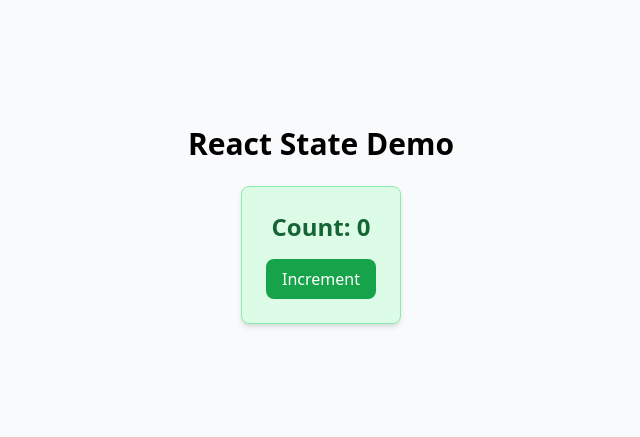
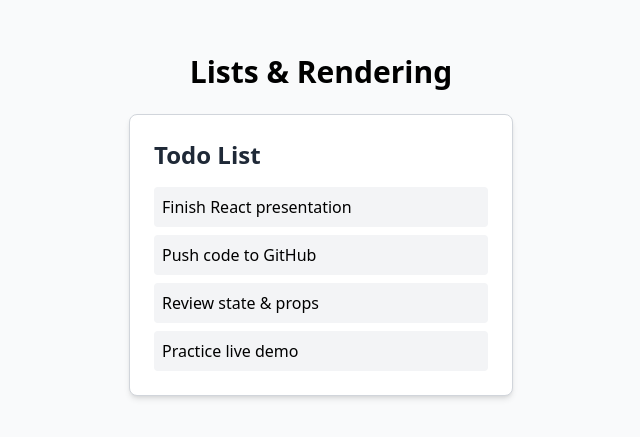
Before and after one commit to JacksonBryantFGCU/intro-to-react, a React (Vite) app: page / in a window 1280 px wide. Shown: the part 175-612 px from the top of the page, without its empty margins (319-959 px from the left). Built offline with nearby package versions, Linux system fonts and the light colour scheme.

Commit message:
Step 4: Todo list rendering with .map()

```diff
--- a/src/App.jsx
+++ b/src/App.jsx
@@ -1,10 +1,10 @@
-import Counter from "./Counter";
+import TodoList from "./TodoList";
 
 function App() {
   return (
     <div className="flex flex-col items-center justify-center min-h-screen bg-gray-50">
-      <h1 className="text-3xl font-bold mb-6">React State Demo</h1>
-      <Counter />
+      <h1 className="text-3xl font-bold mb-6">Lists & Rendering</h1>
+      <TodoList />
     </div>
   );
 }
--- /dev/null
+++ b/src/TodoList.jsx
@@ -0,0 +1,26 @@
+function TodoList() {
+  const todos = [
+    "Finish React presentation",
+    "Push code to GitHub",
+    "Review state & props",
+    "Practice live demo",
+  ];
+
+  return (
+    <div className="p-6 bg-white border border-gray-300 rounded-lg shadow-md w-96">
+      <h2 className="text-2xl font-semibold mb-4 text-gray-800">Todo List</h2>
+      <ul className="space-y-2">
+        {todos.map((todo, index) => (
+          <li
+            key={index}
+            className="p-2 bg-gray-100 rounded hover:bg-gray-200 transition-colors"
+          >
+            {todo}
+          </li>
+        ))}
+      </ul>
+    </div>
+  );
+}
+
+export default TodoList;
```
